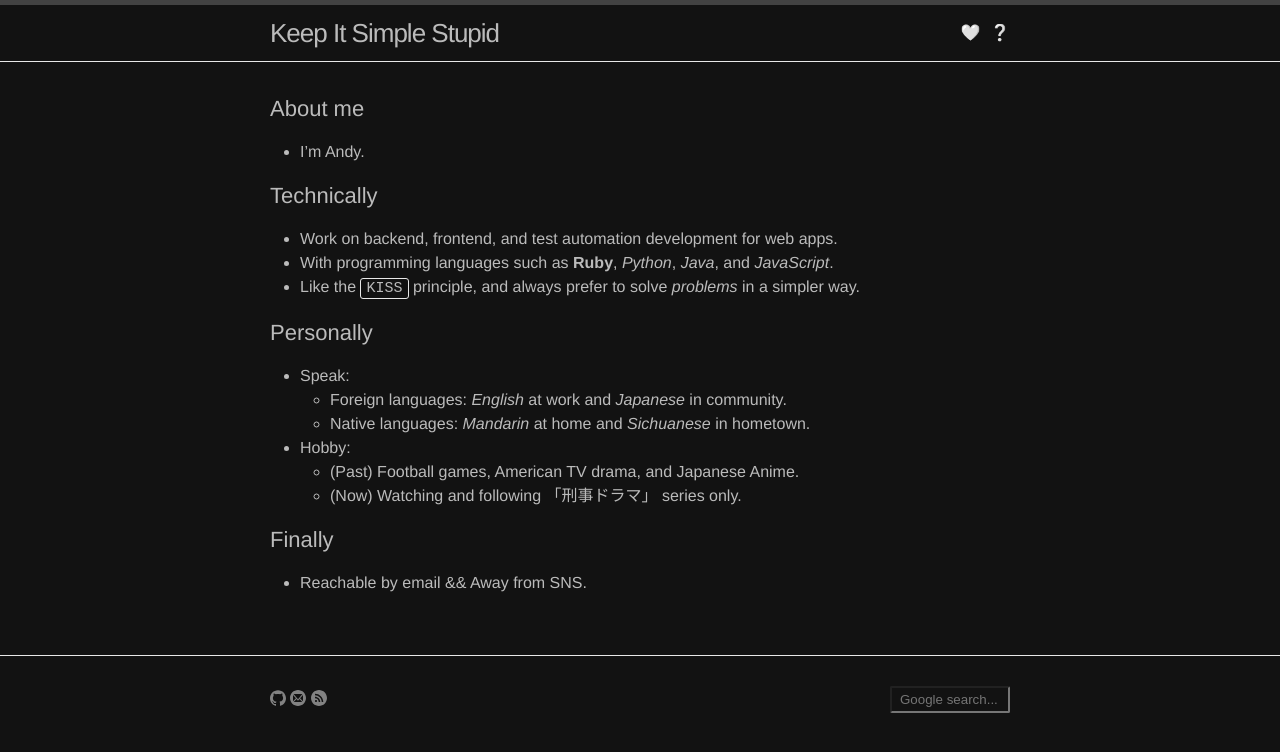
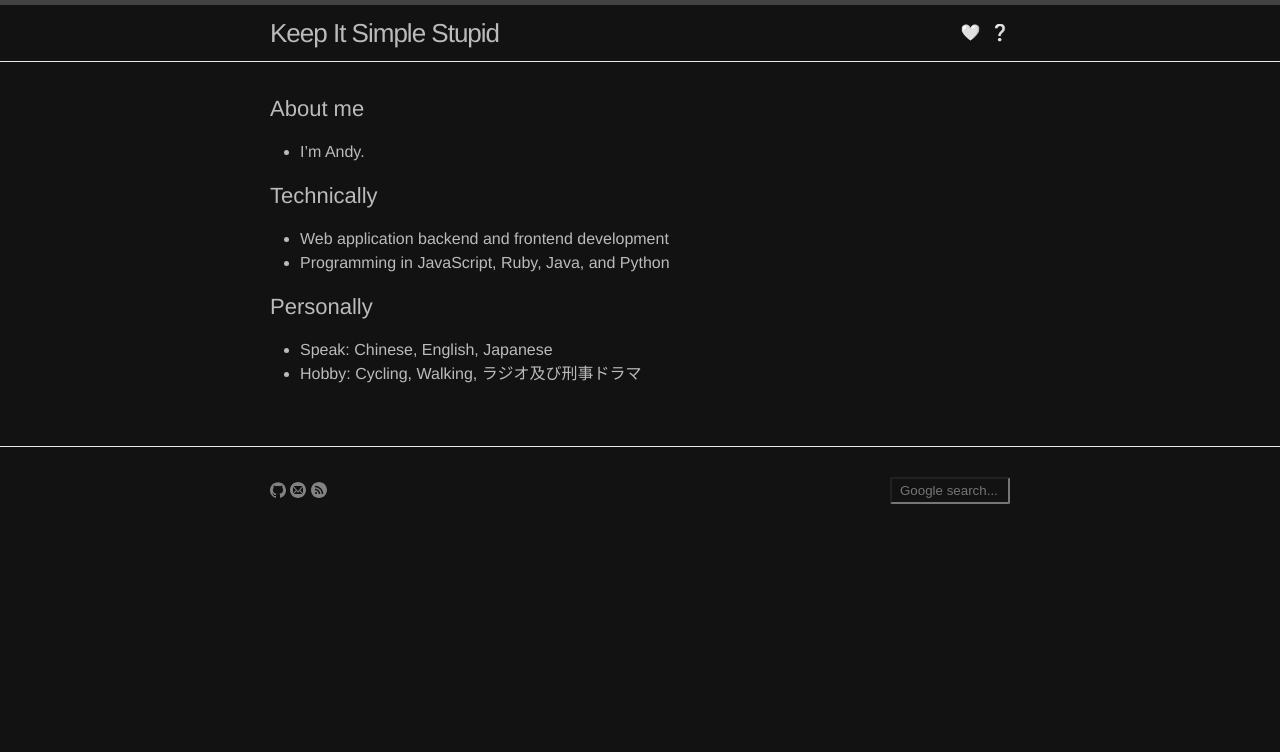
Before and after one commit to yuan-jiang/yuan-jiang.github.io, a Jekyll site: the page built from about.md, in a window 1280 px wide. Shown: the top 752 px of the page. Built offline with Jekyll 4.4.1, drawn with Linux system fonts in a browser that asks for light colours.

Commit message:
Update about.md
Simplify about page description

```diff
--- a/about.md
+++ b/about.md
@@ -7,23 +7,11 @@ permalink: /about/
 ## About me
   - I'm Andy.
 
-
 ## Technically
-  - Work on backend, frontend, and test automation development for web apps.
-  - With programming languages such as **Ruby**, *Python*, *Java*, and *JavaScript*.
-  - Like the `KISS` principle, and always prefer to solve *problems* in a simpler way.
-
+  - Web application backend and frontend development
+  - Programming in JavaScript, Ruby, Java, and Python
 
 
 ## Personally
-  - Speak:
-    + Foreign languages: *English* at work and *Japanese* in community.
-    + Native languages: *Mandarin* at home and *Sichuanese* in hometown.
-
-  - Hobby:
-    + (Past) Football games, American TV drama, and Japanese Anime.
-    + (Now) Watching and following 「刑事ドラマ」 series only.
-
-
-## Finally
-  - Reachable by email && Away from SNS.
+  - Speak: Chinese, English, Japanese
+  - Hobby: Cycling, Walking, ラジオ及び刑事ドラマ
```
